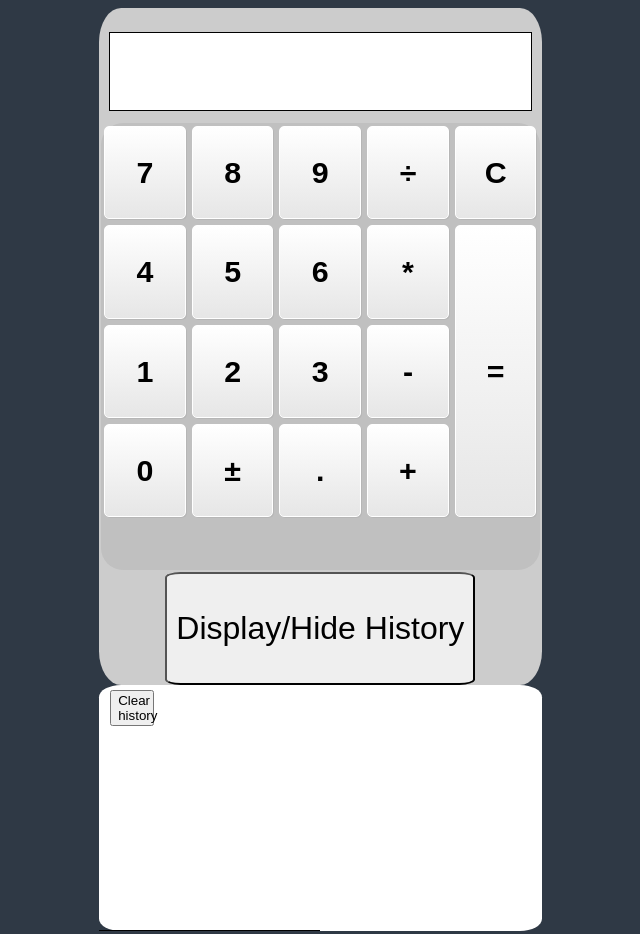
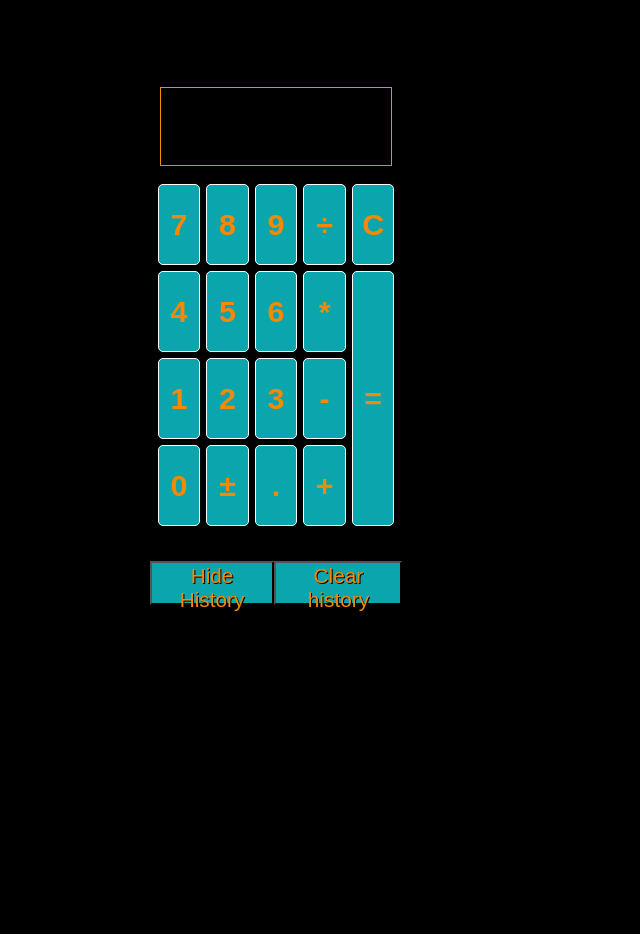
Before and after one commit to Godnessy/godnessy.github.io, a website: page Calculator/index.html in a window 1280 px wide. Shown: the whole page, without its empty margins (326-966 px from the left). After the commit the page ends 800 px from the top, so only its background shows below. Drawn offline with Linux system fonts and the light colour scheme; a web font is replaced by a local one.

Commit message:
Changed the design of the whole UI and fixed a little bug with division keypress

```diff
--- a/Calculator/index.html
+++ b/Calculator/index.html
@@ -33,12 +33,12 @@
         <button class="operationBtn button" id="reset">C</button>
         </div>
         <div class="historyBtn">
-        <button class="hist" id="histDisp">Display/Hide History</div>
+        <button class="hist" id="histDisp">Hide History
+          <button id="deleteHist">Clear history</button>
         </div>
       </div>
     </div>
       <div id="historyContainer">
-        <button id="deleteHist">Clear history</button>
 
           <div id="history"></div>
           <div id="historyCalc"></div>
--- a/Calculator/script.js
+++ b/Calculator/script.js
@@ -1,13 +1,16 @@
 'use strict';
 /* TODO:
 1. Find a way to make the result box into input and attach keypress on change to it - Done
-2. find a way to interpert the change as Arg1/arg2/operator - Done
+2. find a way to interpert the change as Arg1/arg2/operator/equals/reset - Done
+3. clicking on the history brings the numbers /result up into the result box. - add list/with data inside coming from an array.
 3. find way to change calc to accept numbers (get input from user*10 +input *10 etc etc and then /10 when input goes to operator)
 4. make all inputs and outputs intergers and not strings
-
-
+5. find a better way to recieve input from keyboard that does not require ifelse - Done
+6. Add functionality to . and +-
+7. Make the Ui nicer - Maybe use tailwindCSS for the exp.
+8. Make the allowed an array.
 */
-let arg1 = 0;
+let arg1 = '';
 let arg2 = '';
 let result = '';
 let operand = null;
@@ -34,14 +37,36 @@ function showHide() {
     : (document.getElementById('historyContainer').style.display = 'none');
 }
 
-//trying to make keypresses work with this object/map - Was not able to do it.
+const allowed = '123456789EnterBackspace.+-*/';
+window.addEventListener('keyup', (e) => {
+  const key = String(e.key);
+  console.log(key);
+  if (!allowed.includes(key)) {
+    return;
+  }
+  if (Number.isInteger(Number(key))) {
+    return calc(key);
+  }
+  switch (key) {
+    case '+':
+    case '-':
+    case '*':
+      return operator(key);
+    case '/':
+      return operator('÷');
+    case 'Enter':
+      return showResult();
+    case 'Backspace':
+      return reset();
+  }
+
   // const keyMap = {
-//   1: () => calc(1),
-//   2: () => calc(2),
-//   3: () => calc(3),
-//   4: () => calc(4),
-//   5: () => calc(5),
-//   6: () => calc(6),
+  //   1: () => calc('1'),
+  //   2: () => calc('2'),
+  //   3: () => calc('3'),
+  //   4: () => calc('4'),
+  //   5: () => calc('5'),
+  //   6: () => calc('6'),
   //   7: () => calc(7),
   //   8: () => calc(8),
   //   9: () => calc(9),
@@ -49,13 +74,15 @@ function showHide() {
   //   '+': () => operator('+'),
   //   '-': () => operator('-'),
   //   '*': () => operator('*'),
-//   '/': () => operator('/'),
+  //   '/': () => operator('÷'),
+  //   Enter: showResult,
+  //   Backspace: reset,
   // };
 
-window.addEventListener('keypress', (e) => {
-  // let regex = /([0-9]+( [0-9]+)+) \+ - \* \//i;
-  let key = e.key;
-  Number.isInteger(Number(key)) ? calc(Number(key)) : operator(key);
+  // let action = keyMap[key];
+  // if (allowed.includes(key)) {
+  //   action();
+  // }
 });
 
 //Number button selector
@@ -77,11 +104,9 @@ function calc(num) {
   if (operand === null) {
     arg1 += num;
     showUi(arg1_ui, arg1);
-    console.log(`arg 1 is ${arg1}`);
   } else {
     arg2 += num;
     showUi(arg2_ui, arg2);
-    console.log(`arg 2 is ${arg2}`);
   }
 }
 
@@ -96,7 +121,6 @@ const operatorMap = {
 //working the opeartor on the numbers set
 function operator(sign) {
   operand = sign;
-  console.log(`Operand is ${operand}`);
   showUi(operand_ui, sign);
   if (arg2 === '') return;
   const int1 = parseInt(arg1);
@@ -119,7 +143,7 @@ function reset() {
   showUi(operand_ui, null);
 }
 
-//record the args, operator and result to be saved into history calc map
+//record the args, operator and result to be saved into history calc object
 function recordHistory(arg1, operator, arg2, result) {
   let calc = String(`${arg1} ${operator} ${arg2}`);
   historyBox.set(result, calc);
@@ -136,12 +160,14 @@ function showHistory(historyBox) {
   showUi(history_ui, `${historyResults}`);
   showUi(historyCalc_ui, `${historyCalc}`);
 }
+
 document.getElementById('deleteHist').onclick = clearHistory;
 function clearHistory() {
   historyBox.clear();
   showUi(history_ui, '');
   showUi(historyCalc_ui, '');
 }
+//Plus Minus button functionality
 
 //Use values from history
 
--- a/Calculator/style.css
+++ b/Calculator/style.css
@@ -1,12 +1,14 @@
+@import url(//db.onlinewebfonts.com/c/3bae817a3ffed7db86b763dd7d8004b2?family=League+Gothic);
 body {
-  background-color: #2f3945;
+  background-color: black;
 }
 .container {
-  /* margin: 5% 20% 0 20%; */
-  width: 35%;
+  margin: 5% 0% 0% 0%;
+  width: 20%;
+  height: 35em;
   position: relative;
-  left: 33%;
-  background-color: #ccc;
+  left: 37%;
+  background-color: black;
   display: grid;
   border-radius: 5%;
   grid-template-rows: 0.5fr 4fr 1fr;
@@ -18,36 +20,38 @@ body {
 .buttonContainer {
   grid-area: buttons;
   display: grid;
-  margin: 2px;
+  margin: 5px;
   border-radius: 5%;
   height: auto;
-  background-color: #c0c0c0;
+  background-color: black;
   display: grid;
   grid-template-columns: 1fr 1fr 1fr 1fr 1fr;
-  grid-template-rows: 1fr 1fr 1fr 1fr 0.5fr;
+  grid-template-rows: 1fr 1fr 1fr 1fr;
   grid-template-areas:
     'seven eight nine divide reset'
     'four five six multiply equals'
     'one two three minus equals'
     'btnZero plusMinus dot plus equals'
-    'Hist Hist Hist Hist Hist';
+    'info info info info info';
+
   /* padding-bottom: 0px; */
 }
 
 .button {
   box-shadow: 1px 1px 0 rgb(0 0 0 / 5%);
-  background: linear-gradient(to bottom, #fff 0, #e6e6e6 100%);
-  border-color: #c0c0c0 #7491a5 #7491a5 #c0c0c0;
+  background: #0ba5ad;
+  border-color: #2ad4ad;
   border-radius: 5px;
   border-color: #c0c0c0 #7491a5 #7491a5 #c0c0c0;
   border: 1px solid #ffffff;
   cursor: pointer;
-  color: #000000;
+  color: #f68804;
   font-family: Arial;
   font-size: 1.9em;
   font-weight: bold;
   text-decoration: none;
   margin: 3px;
+  padding: 3px;
 }
 .numberBtn {
   width: inherit;
@@ -86,7 +90,8 @@ button:active {
   border: 1px solid;
   font-size: 3em;
   grid-area: result;
-  background-color: white;
+  background-color: black;
+  color: #f68804;
 }
 
 .historyBox {
@@ -167,11 +172,12 @@ button:active {
 }
 
 #historyContainer {
-  width: 35%;
+  width: 20%;
   position: relative;
-  left: 13%;
+  left: 17%;
   display: grid;
-  background-color: white;
+  background-color: black;
+  color: #f68804;
   margin: 0 20% 5% 20%;
   grid-template-columns: 1fr 1fr;
   grid-template-rows: 1fr 5fr;
@@ -181,16 +187,10 @@ button:active {
   border-radius: 5%;
 }
 
-#deleteHist {
-  margin-top: 5px;
-  width: 20%;
-  position: relative;
-  left: 5%;
-}
-
 #history {
   grid-area: calc;
   padding-top: 5px;
+  padding-left: 10px;
   border-bottom: solid 1px black;
 }
 
@@ -201,25 +201,41 @@ button:active {
 
 .historyBtn {
   display: flex;
-  justify-content: center;
+  justify-content: space-around;
+}
+#deleteHist {
+  background-color: #0ba5ad;
+  position: relative;
+  top: 30%;
+  color: #f68804;
+  /* font-family: LeagueGothic; */
+  height: 50%;
+  font-size: 1.3em;
+  text-shadow: 1px 1px 0px #000000;
 }
 .hist {
+  font-family: League + Gothic;
   grid-area: history;
-  font-size: 2em;
-  border-radius: 5%;
-  width: 70%;
+  position: relative;
+  top: 30%;
+  font-size: 1.3em;
+  height: 50%;
+  background-color: #0ba5ad;
+  color: #f68804;
+  text-shadow: 1px 1px 0px #000000;
 }
 
-/* @media screen and (max-width: 2000px) {
+@media screen and (max-width: 1050px) {
   .container {
-    width: 50%;
-    height: 90%;
+    width: 40%;
+    height: 30em;
     position: relative;
     left: 35%;
   }
 
   #historyContainer {
-    width: 30%;
+    width: 40%;
+    height: auto;
     position: relative;
     left: 15%;
   }
@@ -236,4 +252,4 @@ button:active {
   #buttonContainer {
     width: 20%;
   }
-} */
+}
```
Lines whose indentation alone changed are shown as unchanged.
